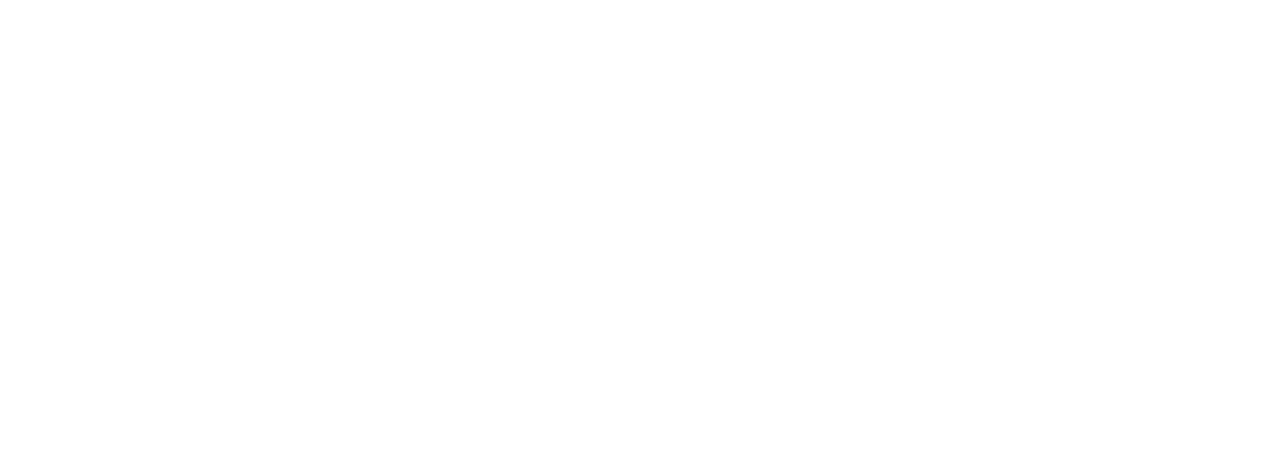
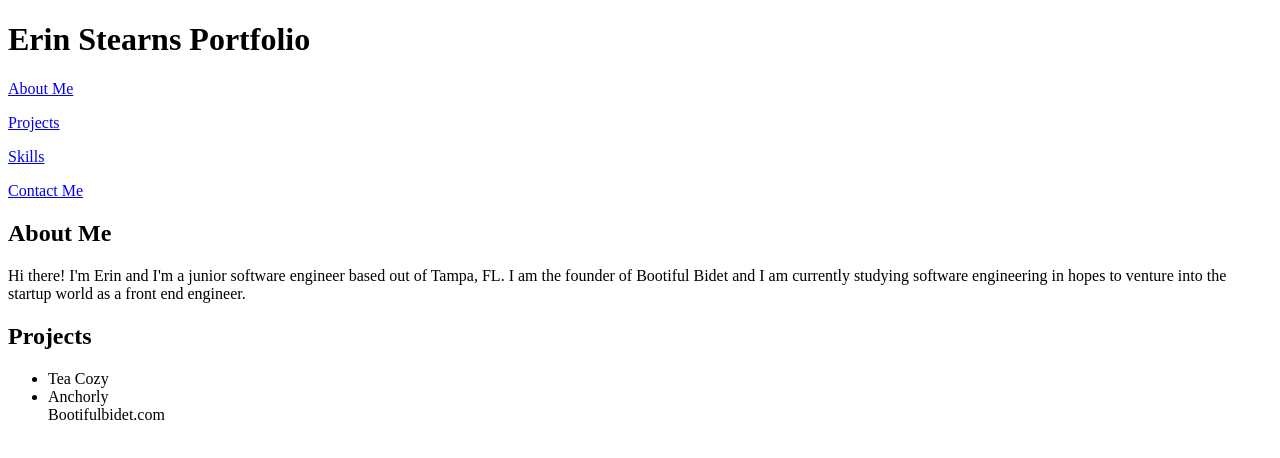
Before and after one commit to ErinStearns/PortfolioWebsite, a plain HTML site: page portfoliowebsite/index.html in a window 1280 px wide. Drawn offline with Linux system fonts and the light colour scheme.

Commit message:
navbar, about me

```diff
--- a/portfoliowebsite/index.html
+++ b/portfoliowebsite/index.html
@@ -4,9 +4,35 @@
     <meta charset="UTF-8">
     <meta http-equiv="X-UA-Compatible" content="IE=edge">
     <meta name="viewport" content="width=device-width, initial-scale=1.0">
-    <title>Document</title>
+    <title>Erin Stearns Portfolio</title>
 </head>
 <body>
-
+    <header>
+        <h1>Erin Stearns Portfolio</h1>
+        <div class="navbar">
+            <p><a href="#about">About Me</a></p>
+            <p><a href="#projects">Projects</a></p>
+            <p><a href="#skills">Skills</a></p>
+            <p><a href="#contact">Contact Me</a></p>
+        </div>
+    </header>
+    <div class="main">
+        <div id="#about">
+            <h2>About Me</h2>
+                <p>
+                    Hi there! I'm Erin and I'm a junior software engineer based out of
+                    Tampa, FL. I am the founder of Bootiful Bidet and I am currently
+                    studying software engineering in hopes to venture into the startup
+                    world as a front end engineer.</p>
+        </div>
+        <div id="projects">
+            <h2>Projects</h2>
+            <ul>
+                <li>Tea Cozy</li>
+                <li>Anchorly</li>
+                <l1>Bootifulbidet.com</l1>
+            </ul>
+        </div>
+    </div>
 </body>
 </html>
```
Also changed, not shown: portfoliowebsite/style.css (added).
